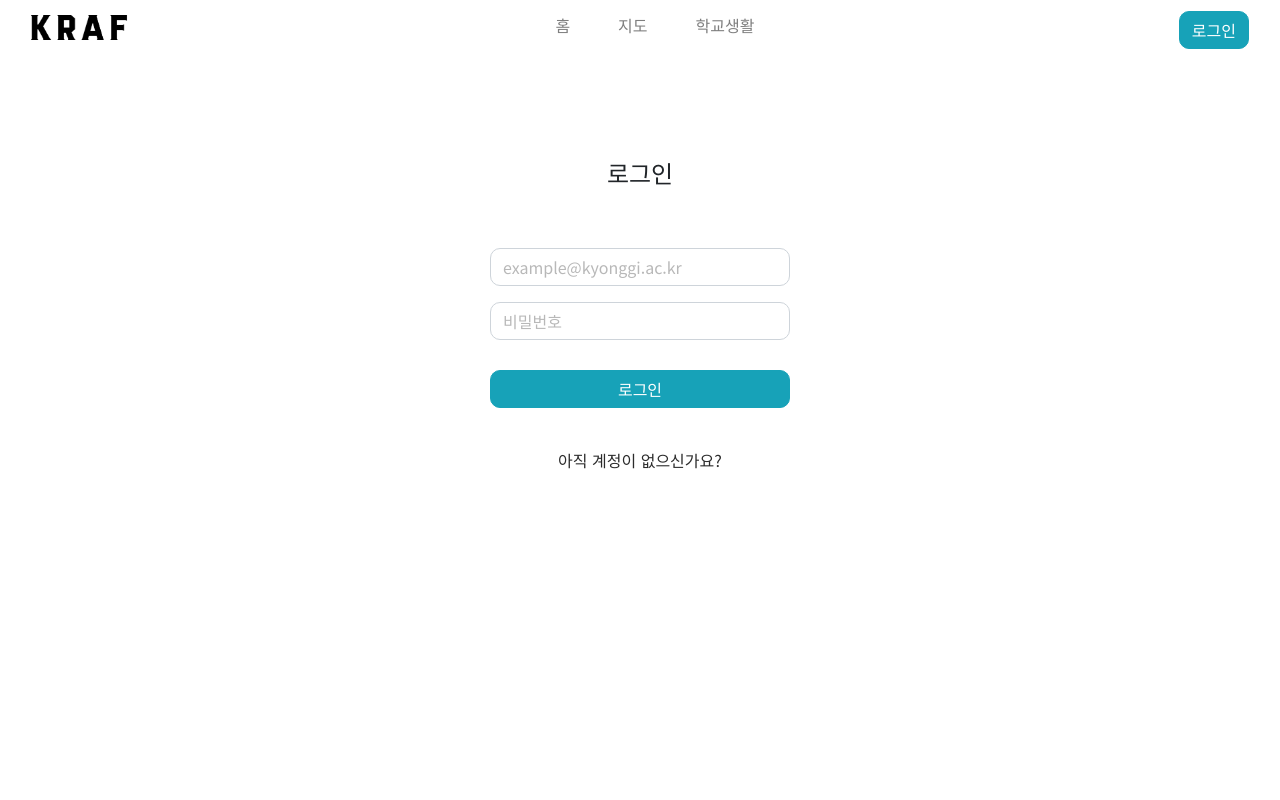
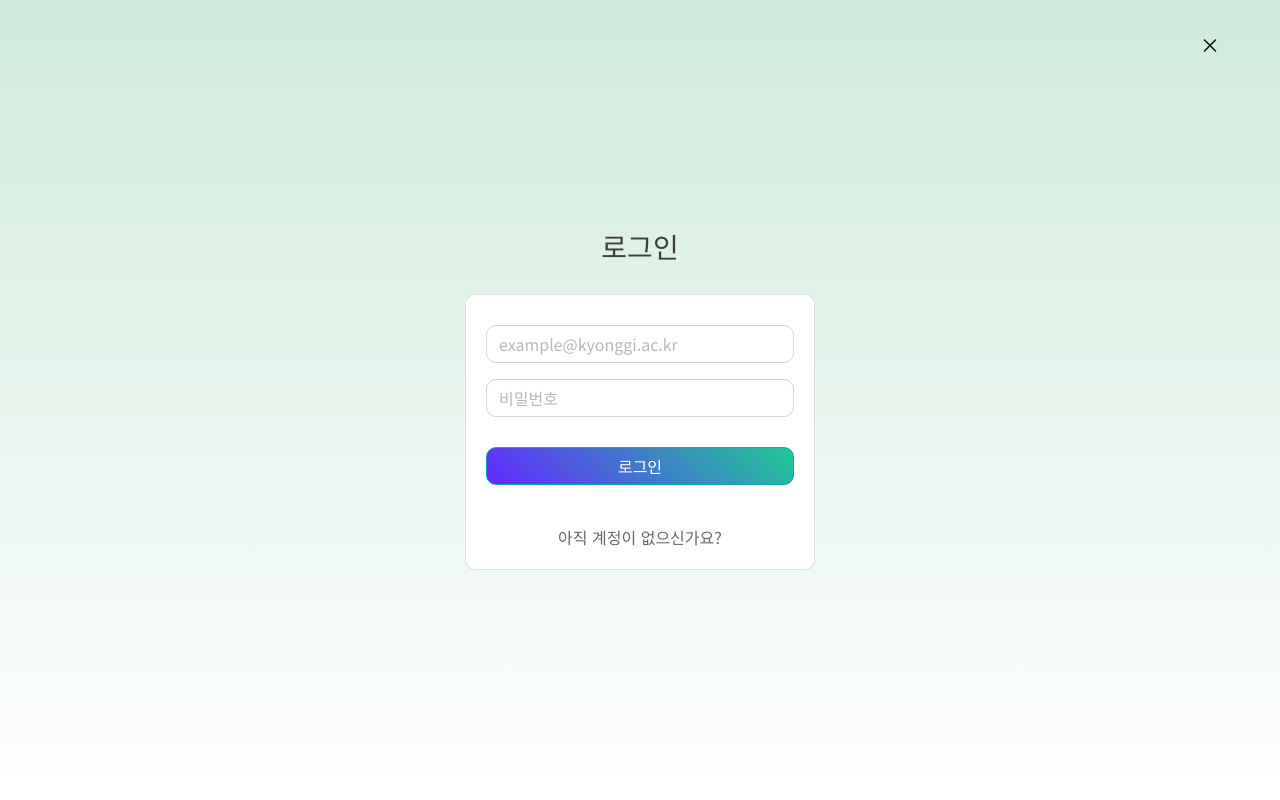
Before and after one commit to Sprint2Team3/kgu-life-kraf, a Python web app: template templates/login.html in a window 1280 px wide. Run offline with Jinja, Linux system fonts and the light colour scheme; the template is opened without the code that fills it, so the values that code supplies are empty.

Commit message:
design[front]: 사이트 전체 톤 수정-그라데이션 추가

```diff
--- a/static/style.css
+++ b/static/style.css
@@ -36,3 +36,49 @@
 .form-control::placeholder {
   color: rgb(184, 184, 184) !important;
 }
+
+.custom-btn {
+  background: linear-gradient(45deg, #6229ff, #20c997);
+  color: white;
+  border: none;
+  transition: filter 0.3s ease;
+}
+
+.custom-btn:hover {
+  filter: brightness(0.8);
+}
+
+
+/* 전체 배경에 그라데이션 적용 */
+.gradient-background {
+  background: linear-gradient(to bottom, #cfebdc, #ffffff); /* 보라색에서 파란색으로 */
+  height: 100vh; /* 화면 전체 높이 */
+  display: flex;
+  justify-content: center;
+  align-items: center;
+  transition: filter 0.3s ease;}
+
+/* 카드 스타일 조정 */
+.card {
+  background-color: white; /* 카드 내부는 흰색 */
+  border-radius: 15px; /* 둥근 모서리 */
+}
+
+
+
+.close-btn {
+  position: fixed;
+  top: 30px;
+  right: 60px;
+  font-size: 20px;
+  color: #000000;
+  text-decoration: none;
+  z-index: 1000;
+  border-radius: 20%;
+}
+
+.close-btn:hover {
+  background-color: rgba(0, 0, 0, 0.1);
+  text-decoration: none;
+  color: #000000;
+}
--- a/templates/base.html
+++ b/templates/base.html
@@ -9,6 +9,10 @@
   <link rel="preconnect" href="https://fonts.googleapis.com">
   <link rel="preconnect" href="https://fonts.gstatic.com" crossorigin>
   <link href="https://fonts.googleapis.com/css2?family=Noto+Sans+KR:wght@100..900&display=swap" rel="stylesheet">
+
+  <!-- <script src="https://unpkg.com/@tailwindcss/browser@4"></script>
+  <script src="https://cdn.tailwindcss.com?plugins=forms,typography,aspect-ratio,line-clamp"></script> -->
+
 
 
   <title>{% block title %}크구라이프{% endblock %}</title>
@@ -37,12 +41,13 @@
           </li>
         </ul>
 
-        <button type="button" class="btn btn-info ml-3 custom-rounded" onclick="location.href='/login'">로그인</button>
+        <button type="button" class="btn btn-info ml-3 custom-rounded custom-btn " onclick="location.href='/login'">로그인</button>
       </div>
     </div>
   </nav>
 
   <div class="container mt-100">
+
     {% block content %}{% endblock %}
   </div>
   <script src="{{ url_for('static', filename='js/index.js') }}"></script>
--- a/templates/index.html
+++ b/templates/index.html
@@ -3,6 +3,7 @@
 {% block title %}홈 | 크구라이프{% endblock %}
 
 {% block content %}
+
 <div id="cards-box" class="card-columns">
   <div class="card custom-rounded">
     <div class="card-body">
--- a/templates/login.html
+++ b/templates/login.html
@@ -1,17 +1,38 @@
-{% extends "base.html" %}
+<!DOCTYPE html>
+<html lang="ko">
+<head>
+  <meta charset="UTF-8">
+  <meta name="viewport" content="width=device-width, initial-scale=1.0">
+  <link rel="stylesheet" href="{{ url_for('static', filename='style.css') }}">
+  <link rel="stylesheet" href="https://cdn.jsdelivr.net/npm/bootstrap@4.6.2/dist/css/bootstrap.min.css">
 
-{% block title %}로그인 | 크구라이프{% endblock %}
+  <link rel="preconnect" href="https://fonts.googleapis.com">
+  <link rel="preconnect" href="https://fonts.gstatic.com" crossorigin>
+  <link href="https://fonts.googleapis.com/css2?family=Noto+Sans+KR:wght@100..900&display=swap" rel="stylesheet">
 
-{% block content %}
-<div class="container mt-5">
+  <!-- <script src="https://unpkg.com/@tailwindcss/browser@4"></script>
+  <script src="https://cdn.tailwindcss.com?plugins=forms,typography,aspect-ratio,line-clamp"></script> -->
+
+
+
+  <title>{% block title %}크구라이프{% endblock %}</title>
+
+</head>
+<body class="gradient-background" >
+  <div class="custom-rounded">
+    <a href="/" class="close-btn">&times;</a>
+  </div>
+
+
+  <div class="container">
     <div class="row justify-content-center">
       <div class="col-md-4">
         <div class="text-center mb-4">
-        <h4>로그인</h4>
+          <h3 style="color: rgb(63, 63, 63);" >로그인</h3>
         </div>
 
-      <div class="">
-        <div class="card-body mt-40">
+        <div class="card custom-rounded mt-30">
+          <div class="card-body mt-10">
             <!-- 로그인 폼 -->
             <form method="POST" action="/login">
               <div class="form-group">
@@ -20,15 +41,20 @@
               <div class="form-group">
                 <input type="password" name="password" id="password" class="form-control custom-rounded" placeholder="비밀번호" required>
               </div>
-            <button type="button" class="btn btn-info btn-block custom-rounded mt-30">로그인</button>
+              <button type="button" class="btn btn-info btn-block custom-rounded custom-btn mt-30">로그인</button>
             </form>
 
-          <div class="text-center mt-40">
-            <a href="/signup" style="color: rgb(43, 43, 43);">아직 계정이 없으신가요?</a>
+            <div class="text-center mt-40"  >
+              <a href="/signup" style="color: rgb(105, 104, 104);">아직 계정이 없으신가요?</a>
+            </div>
+
+
           </div>
         </div>
       </div>
     </div>
   </div>
-</div>
-{% endblock %}
+
+  <script src="{{ url_for('static', filename='js/index.js') }}"></script>
+</body>
+</html>
--- a/templates/signup.html
+++ b/templates/signup.html
@@ -53,7 +53,7 @@
             </div>
 
             <!-- 회원가입 버튼 -->
-            <button type="button" id="signup-btn" class="btn btn-info btn-block custom-rounded" disabled>회원가입</button>
+            <button type="button" id="signup-btn" class="btn btn-dark btn-block custom-rounded" disabled>회원가입</button>
           </form>
         </div>
       </div>
```
Also changed, not shown: package-lock.json (added). Lines whose indentation alone changed are shown as unchanged.
